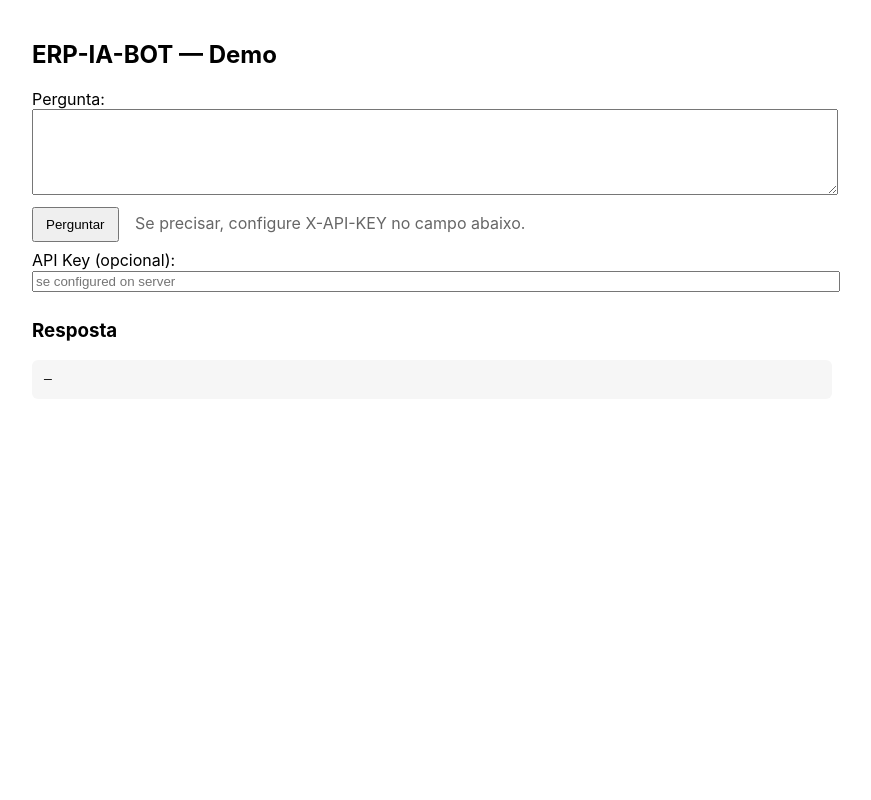
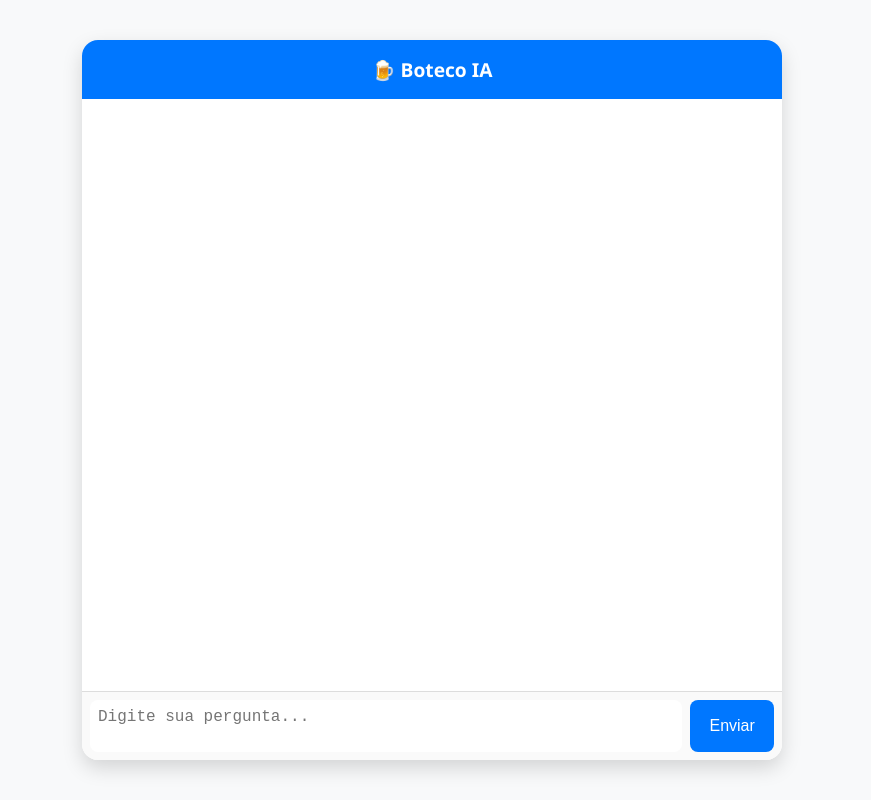
Before and after one commit to kauanWP/chat, a website: page public/index.html in a window 1280 px wide. Shown: the whole page, without its empty margins (208-1079 px from the left). Drawn offline with Linux system fonts and the light colour scheme.

Commit message:
Telinha bonita e chamada POST index.html

```diff
--- a/public/index.html
+++ b/public/index.html
@@ -1,52 +1,165 @@
-<!doctype html>
-<html>
+<!DOCTYPE html>
+<html lang="pt-BR">
 <head>
-  <meta charset="utf-8" />
-  <title>ERP-IA-BOT (demo)</title>
+  <meta charset="UTF-8">
+  <title>🍺 Boteco IA</title>
   <style>
-    body{font-family:Inter,system-ui,Segoe UI,Arial;padding:20px;max-width:800px;margin:auto}
-    textarea{width:100%;height:80px}
-    button{padding:8px 12px}
-    pre{white-space:pre-wrap;background:#f6f6f6;padding:12px;border-radius:6px}
+    :root {
+      --bg: #f8f9fa;
+      --primary: #0077ff;
+      --secondary: #6c757d;
+      --bot: #e9ecef;
+      --user: #d1e7ff;
+    }
+
+    body {
+      font-family: "Segoe UI", Tahoma, Geneva, Verdana, sans-serif;
+      background: var(--bg);
+      display: flex;
+      justify-content: center;
+      align-items: center;
+      height: 100vh;
+      margin: 0;
+    }
+
+    .container {
+      width: 100%;
+      max-width: 700px;
+      height: 90vh;
+      background: white;
+      border-radius: 16px;
+      box-shadow: 0 8px 20px rgba(0,0,0,0.15);
+      display: flex;
+      flex-direction: column;
+      overflow: hidden;
+    }
+
+    .header {
+      padding: 1rem;
+      background: var(--primary);
+      color: white;
+      font-size: 1.2rem;
+      font-weight: bold;
+      text-align: center;
+    }
+
+    .messages {
+      flex: 1;
+      padding: 1rem;
+      overflow-y: auto;
+    }
+
+    .msg {
+      margin: .5rem 0;
+      padding: .7rem 1rem;
+      border-radius: 12px;
+      max-width: 75%;
+      line-height: 1.4;
+    }
+
+    .msg.user {
+      background: var(--user);
+      align-self: flex-end;
+    }
+
+    .msg.bot {
+      background: var(--bot);
+      align-self: flex-start;
+    }
+
+    .footer {
+      display: flex;
+      border-top: 1px solid #ddd;
+      padding: .5rem;
+      background: #fafafa;
+    }
+
+    textarea {
+      flex: 1;
+      resize: none;
+      border: none;
+      padding: .5rem;
+      font-size: 1rem;
+      border-radius: 8px;
+      outline: none;
+    }
+
+    button {
+      margin-left: .5rem;
+      padding: 0 1.2rem;
+      font-size: 1rem;
+      background: var(--primary);
+      color: white;
+      border: none;
+      border-radius: 8px;
+      cursor: pointer;
+      transition: background 0.2s;
+    }
+
+    button:hover {
+      background: #0056cc;
+    }
+
+    .sources {
+      font-size: 0.8rem;
+      color: var(--secondary);
+      margin-top: .3rem;
+    }
   </style>
 </head>
 <body>
-  <h2>ERP-IA-BOT — Demo</h2>
-  <label>Pergunta:</label>
-  <textarea id="q"></textarea>
-  <div style="margin:8px 0">
-    <button id="send">Perguntar</button>
-    <span style="margin-left:12px;color:#666">Se precisar, configure X-API-KEY no campo abaixo.</span>
+  <div class="container">
+    <div class="header">🍺 Boteco IA</div>
+    <div id="messages" class="messages"></div>
+    <div class="footer">
+      <textarea id="pergunta" placeholder="Digite sua pergunta..."></textarea>
+      <button onclick="perguntar()">Enviar</button>
+    </div>
   </div>
 
-  <label>API Key (opcional):</label>
-  <input id="key" style="width:100%;margin-bottom:8px" placeholder="se configured on server" />
+  <script>
+    const messages = document.getElementById('messages');
+    const textarea = document.getElementById('pergunta');
 
-  <h3>Resposta</h3>
-  <pre id="out">—</pre>
+    function addMessage(text, type, sources=[]) {
+      const msg = document.createElement('div');
+      msg.className = `msg ${type}`;
+      msg.textContent = text;
+      if (sources.length && type === "bot") {
+        const refs = document.createElement('div');
+        refs.className = "sources";
+        refs.textContent = "Fontes: " + sources.join(", ");
+        msg.appendChild(refs);
+      }
+      messages.appendChild(msg);
+      messages.scrollTop = messages.scrollHeight;
+    }
 
-  <script>
-    document.getElementById('send').onclick = async () => {
-      const q = document.getElementById('q').value.trim();
-      const key = document.getElementById('key').value.trim();
-      if (!q) return alert('escreve uma pergunta');
+    async function perguntar() {
+      const pergunta = textarea.value.trim();
+      if (!pergunta) return;
+      addMessage(pergunta, "user");
+      textarea.value = "";
 
-      const headers = { 'Content-Type': 'application/json' };
-      if (key) headers['x-api-key'] = key;
+      try {
+        const res = await fetch('/api/query', {
+          method: 'POST',
+          headers: { 'Content-Type': 'application/json' },
+          body: JSON.stringify({ question: pergunta })
+        });
+        const data = await res.json();
+        addMessage(data.answer || "🤷 Não entendi.", "bot", data.sources || []);
+      } catch (err) {
+        addMessage("⚠️ Erro ao consultar API: " + err.message, "bot");
+      }
+    }
 
-      document.getElementById('out').textContent = 'A processar...';
-      try {
-        const r = await fetch('/api/query', { method: 'POST', headers, body: JSON.stringify({ question: q }) });
-        const json = await r.json();
-        if (!r.ok) {
-          document.getElementById('out').textContent = 'Erro: ' + (json.error || JSON.stringify(json));
-        } else {
-          document.getElementById('out').textContent = json.answer + '\n\nFontes: ' + (json.sources || []).join(' | ');
-        }
-      } catch (err) {
-        document.getElementById('out').textContent = 'Falha ao chamar API: ' + err;
+    textarea.addEventListener("keypress", e => {
+      if (e.key === "Enter" && !e.shiftKey) {
+        e.preventDefault();
+        perguntar();
       }
-    };
+    });
   </script>
 </body>
 </html>
```
